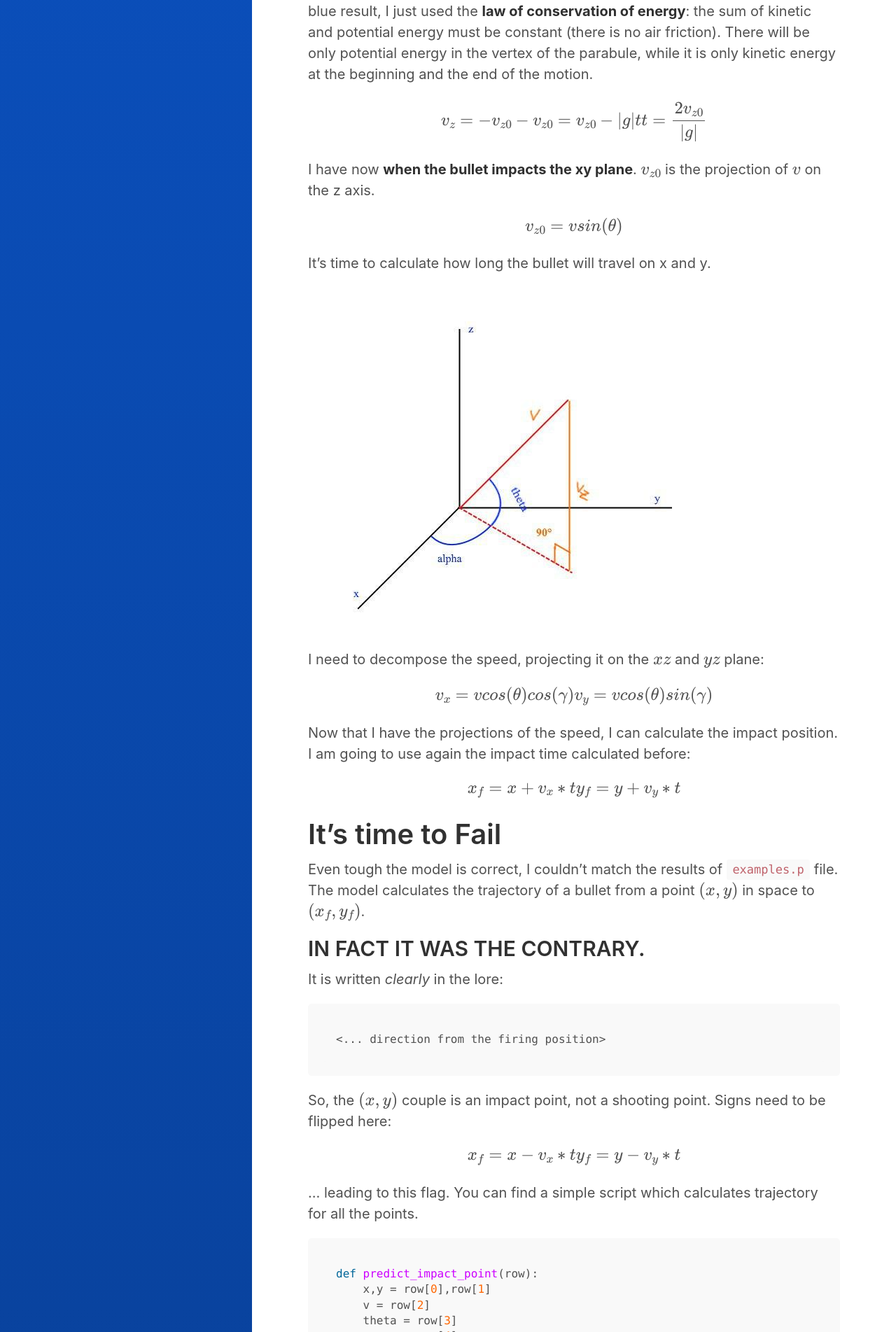
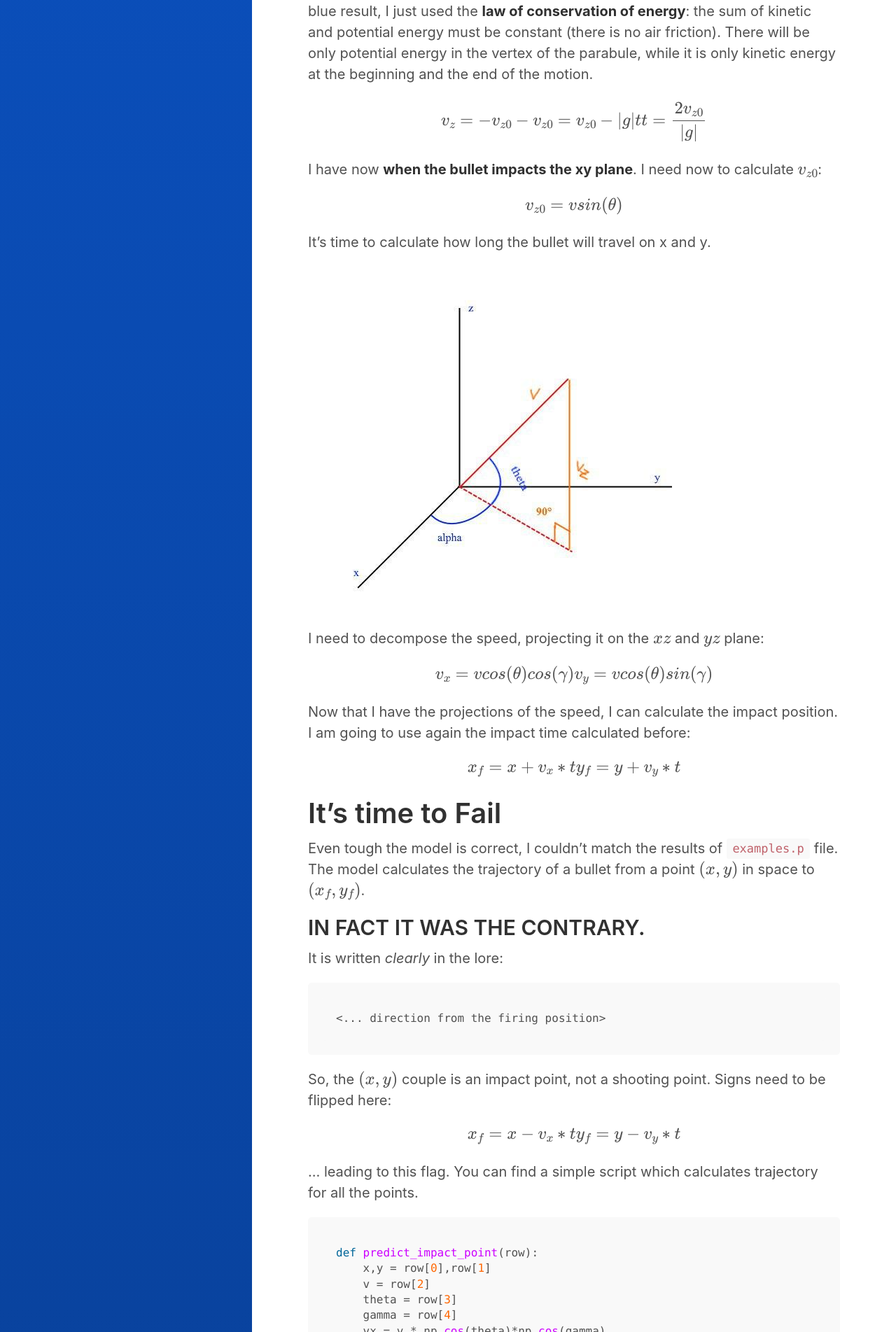
Before and after one commit to zangobot/zangobot.github.io, a Jekyll site: the page built from _posts/2018-04-02-swamp_p2.md, in a window 1280 px wide. Shown: the part 2034-3937 px from the top of the page at 70% size. Built offline with Jekyll 4.4.1, drawn with Linux system fonts in a browser that asks for light colours; formulas are drawn with MathJax 3.

Commit message:
... another typo

```diff
--- a/_posts/2018-04-02-swamp_p2.md
+++ b/_posts/2018-04-02-swamp_p2.md
@@ -81,7 +81,7 @@ v_z = -v_{z0} \\
 t = \frac{2v_{z0}}{|g|}
 $$
 </center>
-I have now **when the bullet impacts the xy plane**. $$v_{z0}$$ is the projection of $$v$$ on the z axis.
+I have now **when the bullet impacts the xy plane**. I need now to calculate $$v_{z0}$$:
 <center>
 $$
 v_{z0} = vsin(\theta)
```
